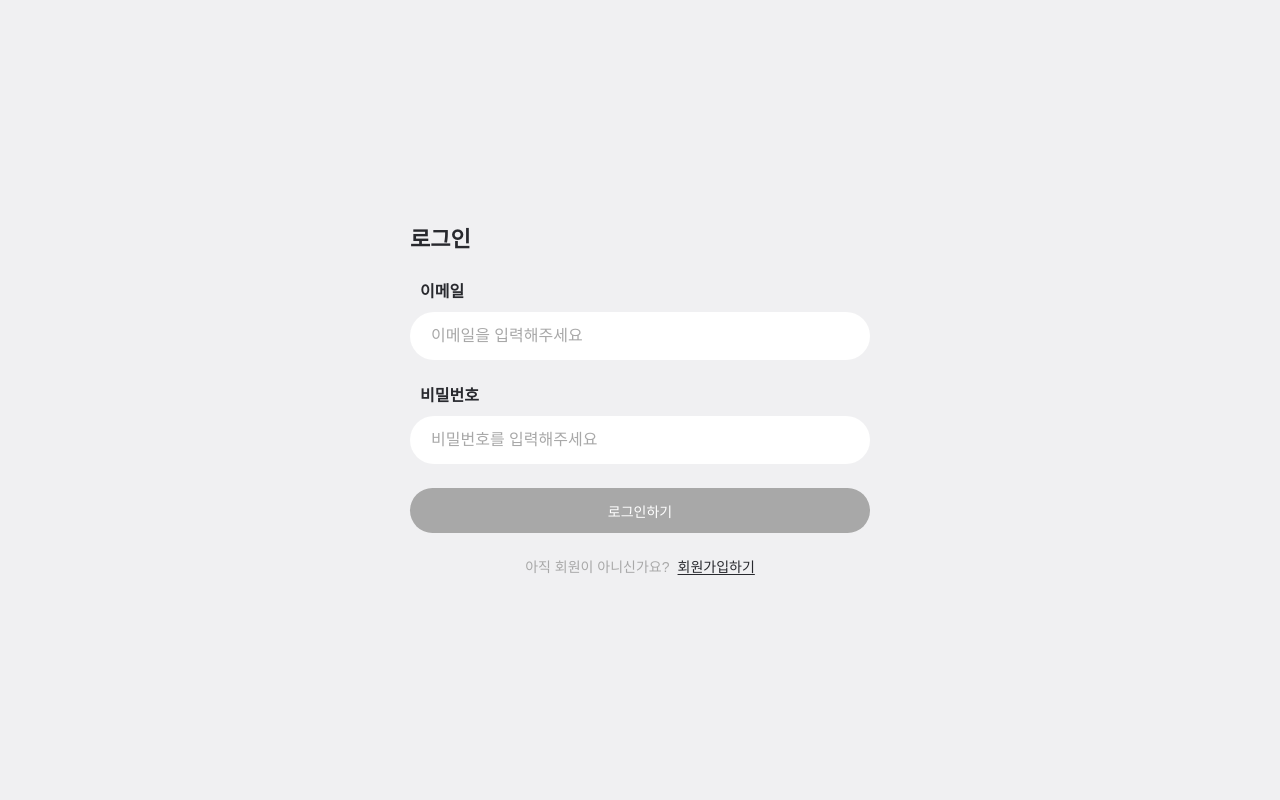
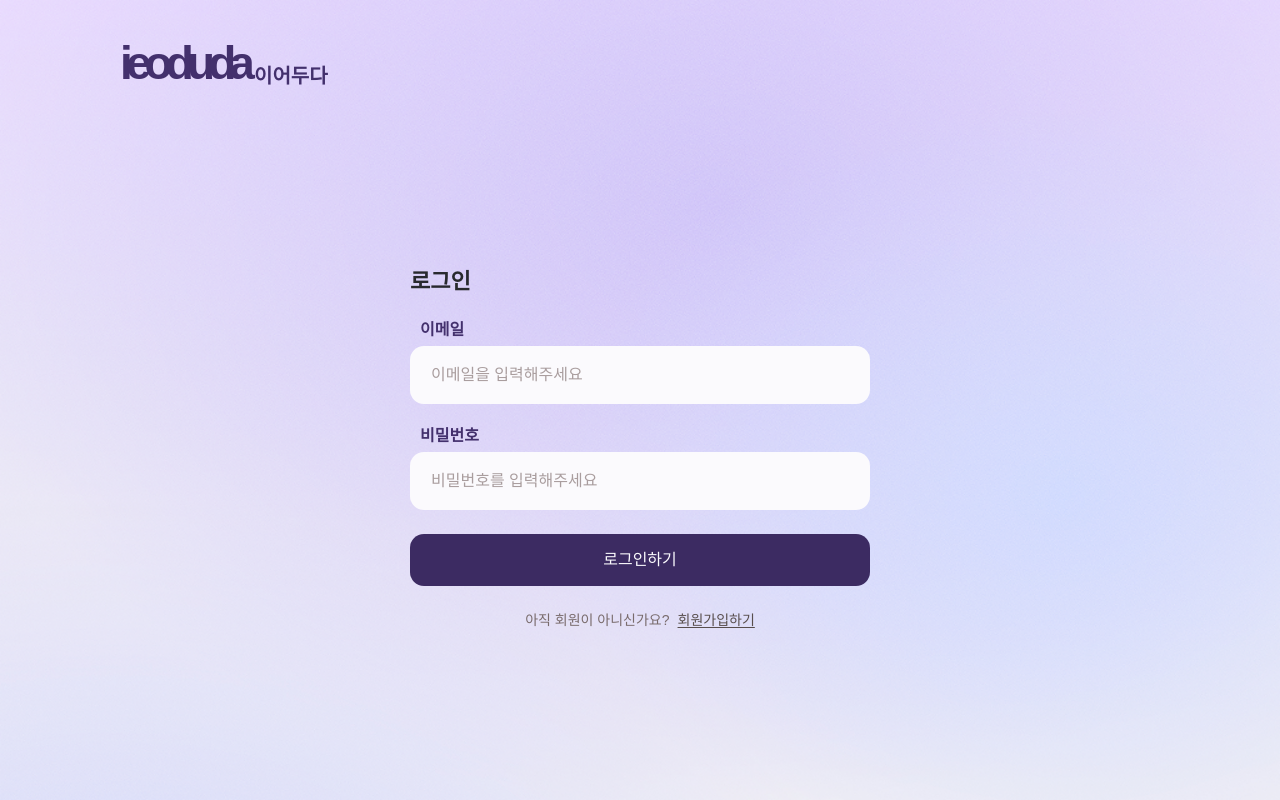
Before and after one commit to Dev-MAMOKEY/Ieoduda-Frontend, a Next.js app: page /login in a window 1280 px wide. Built offline with nearby package versions, Linux system fonts and the light colour scheme; no server answers; a web font is replaced by a local one.

Commit message:
[Feat/#9] feat : 로그인, 회원가입 헤더 적용 및 스타일 수정

```diff
--- a/app/(start)/login/page.tsx
+++ b/app/(start)/login/page.tsx
@@ -7,6 +7,7 @@ import { useRouter } from "next/navigation";
 import { useState, type FormEvent } from "react";
 import { Button } from "@/components/Button";
 import { FormField } from "@/components/FormField";
+import { LogoHeader } from "@/components/LogoHeader";
 import { getApiErrorMessage, login } from "@/lib/api/auth";
 import { getConsent, getMyPlan, getRoleChecks } from "@/lib/api/plan";
 import {
@@ -88,10 +89,11 @@ export default function LoginPage() {
 
   return (
     <main
-      className="mx-auto flex min-h-dvh w-full max-w-[390px] items-center bg-[#f0f0f2] px-6 py-[70px] text-[#28292e] md:max-w-none md:flex-col md:p-0"
+      className="mx-auto flex min-h-dvh w-full max-w-[390px] flex-col bg-[#f0f0f2] text-[#28292e] md:max-w-none"
       data-node-id="439:1136"
     >
-      <div className="hidden min-h-0 w-full flex-1 md:block" />
+      <LogoHeader href="/login" className="hidden md:flex" />
+      <div className="flex w-full flex-1 items-center justify-center px-6 py-[70px] md:px-[120px] md:pb-[80px] md:pt-[50px]">
         <form
           className="flex w-full flex-col gap-5 md:w-[460px] md:gap-6"
           noValidate
@@ -125,13 +127,13 @@ export default function LoginPage() {
         </Button>
 
         <p className="flex w-full items-center justify-center gap-2 text-sm whitespace-nowrap">
-          <span className="text-[#a8a8a8]">아직 회원이 아니신가요?</span>
-          <Link className="underline underline-offset-2" href="/signup">
+          <span className="text-[#796b6c]">아직 회원이 아니신가요?</span>
+          <Link className="text-[#584e4d] underline underline-offset-2" href="/signup">
             회원가입하기
           </Link>
         </p>
         </form>
-      <div className="hidden min-h-0 w-full flex-1 md:block" />
+      </div>
     </main>
   );
 }
--- a/app/(start)/signup/page.tsx
+++ b/app/(start)/signup/page.tsx
@@ -5,6 +5,7 @@ import { useRouter } from "next/navigation";
 import { useState, type FormEvent } from "react";
 import { Button } from "@/components/Button";
 import { FormField } from "@/components/FormField";
+import { LogoHeader } from "@/components/LogoHeader";
 import { getApiErrorMessage, signup } from "@/lib/api/auth";
 import {
   hasFieldErrors,
@@ -90,10 +91,11 @@ export default function SignupPage() {
 
   return (
     <main
-      className="mx-auto flex min-h-dvh w-full max-w-[390px] items-center bg-[#f0f0f2] px-6 py-[70px] text-[#28292e] md:max-w-none md:flex-col md:p-0"
+      className="mx-auto flex min-h-dvh w-full max-w-[390px] flex-col bg-[#f0f0f2] text-[#28292e] md:max-w-none"
       data-node-id="439:1226"
     >
-      <div className="hidden min-h-0 w-full flex-1 md:block" />
+      <LogoHeader href="/login" className="hidden md:flex" />
+      <div className="flex w-full flex-1 items-center justify-center px-6 py-[70px] md:px-[120px] md:pb-[80px] md:pt-[50px]">
         <form
           className="flex w-full flex-col gap-5 md:w-[460px] md:gap-6"
           noValidate
@@ -127,13 +129,13 @@ export default function SignupPage() {
         </Button>
 
         <p className="flex w-full items-center justify-center gap-2 text-sm whitespace-nowrap">
-          <span className="text-[#a8a8a8]">이미 계정이 있으신가요?</span>
-          <Link className="underline underline-offset-2" href="/login">
+          <span className="text-[#796b6c]">이미 계정이 있으신가요?</span>
+          <Link className="text-[#584e4d] underline underline-offset-2" href="/login">
             로그인하기
           </Link>
         </p>
         </form>
-      <div className="hidden min-h-0 w-full flex-1 md:block" />
+      </div>
     </main>
   );
 }
--- a/app/globals.css
+++ b/app/globals.css
@@ -19,9 +19,18 @@ body {
 }
 
 body {
-  background: var(--background);
+  background-color: var(--background);
+  background-image: url("/images/background.png");
+  background-position: center top;
+  background-repeat: no-repeat;
+  background-size: cover;
+  background-attachment: fixed;
   color: var(--foreground);
   font-family: "SUITE", "Pretendard", "Noto Sans KR", Arial, sans-serif;
+}
+
+body :where(main, div.min-h-dvh, main > section.min-h-dvh) {
+  background-color: transparent !important;
 }
 
 button,
--- /dev/null
+++ b/components/BrandLogo.tsx
@@ -0,0 +1,34 @@
+import Link from "next/link";
+
+type BrandLogoProps = {
+  href?: string;
+  className?: string;
+};
+
+function LogoText({ className = "" }: Pick<BrandLogoProps, "className">) {
+  return (
+    <span
+      className={`flex items-end gap-[6px] overflow-hidden whitespace-nowrap font-bold leading-none text-[#43306d] ${className}`}
+      aria-label="이어두다"
+    >
+      <span aria-hidden className="text-[46px] tracking-[-6.9px]">
+        ieoduda
+      </span>
+      <span aria-hidden className="text-[20px]">
+        이어두다
+      </span>
+    </span>
+  );
+}
+
+export function BrandLogo({ href, className = "" }: BrandLogoProps) {
+  if (href) {
+    return (
+      <Link href={href} className="w-fit" aria-label="이어두다 홈으로 이동">
+        <LogoText className={className} />
+      </Link>
+    );
+  }
+
+  return <LogoText className={className} />;
+}
--- a/components/Button.tsx
+++ b/components/Button.tsx
@@ -2,17 +2,17 @@ import Link from "next/link";
 import type { ComponentPropsWithoutRef, ReactNode } from "react";
 
 const baseClassName =
-  "flex h-[45px] w-full items-center justify-center rounded-[20px] bg-[#a8a8a8] px-5 text-[14px] font-normal leading-[normal] text-white transition-colors focus-visible:outline-2 focus-visible:outline-offset-2 focus-visible:outline-[#838383] md:rounded-[30px] md:text-[15px]";
+  "flex min-h-[48px] w-full items-center justify-center rounded-[14px] bg-[#3c2b62] px-5 py-[14px] text-[16px] font-medium leading-none text-[#fbfafd] transition-colors focus-visible:outline-2 focus-visible:outline-offset-2 focus-visible:outline-[#43306d]";
 
 type ButtonProps = { children: ReactNode; href?: string; className?: string } & Record<string, unknown>;
 
 export function Button({ children, href = undefined, className = "", ...props }: ButtonProps) {
-  const classes = `${baseClassName} ${href ? "hover:bg-[#929292]" : "enabled:hover:bg-[#929292] disabled:cursor-not-allowed disabled:opacity-60"} ${className}`;
+  const classes = `${baseClassName} ${href ? "hover:bg-[#332452]" : "enabled:hover:bg-[#332452] disabled:cursor-not-allowed disabled:opacity-60"} ${className}`;
 
   if (href) {
     return (
       <Link className={classes} href={href}>
-        <span className="flex items-center justify-center gap-2 text-[14px] font-normal leading-[normal]">
+        <span className="flex items-center justify-center gap-2">
           {children}
         </span>
       </Link>
@@ -21,7 +21,7 @@ export function Button({ children, href = undefined, className = "", ...props }:
 
   return (
     <button className={classes} {...(props as ComponentPropsWithoutRef<"button">)}>
-      <span className="flex items-center justify-center gap-2 text-[14px] font-normal leading-[normal]">
+      <span className="flex items-center justify-center gap-2">
         {children}
       </span>
     </button>
--- a/components/DesktopHeader.tsx
+++ b/components/DesktopHeader.tsx
@@ -1,5 +1,6 @@
 import Image from "next/image";
 import Link from "next/link";
+import { BrandLogo } from "@/components/BrandLogo";
 import { getCurrentUser } from "@/lib/api";
 import { LogoutButton } from "@/components/LogoutButton";
 
@@ -31,10 +32,8 @@ export function DesktopHeader({
 }: { authenticated?: boolean; showNavigation?: boolean; activeTab?: string }) {
   const user = getCurrentUser();
   return (
-    <header className="hidden h-[125px] w-full shrink-0 grid-cols-3 items-center px-[50px] md:grid">
-      <Link className="w-fit p-2 text-[22px] font-semibold" href="/plan">
-        이어두다
-      </Link>
+    <header className="hidden h-[125px] w-full shrink-0 grid-cols-3 items-center px-[50px] md:grid xl:px-[120px]">
+      <BrandLogo href="/plan" />
       <div className="flex justify-center">
         {showNavigation && (
           <nav
--- a/components/FormField.tsx
+++ b/components/FormField.tsx
@@ -17,16 +17,19 @@ export function FormField({
 
   return (
     <div className={`flex w-full flex-col gap-2 ${className}`}>
-      <label className="px-2.5 text-sm font-semibold md:text-base" htmlFor={id}>
+      <label
+        className="px-2.5 text-[16px] font-bold leading-none text-[#43306d]"
+        htmlFor={id}
+      >
         {label}
       </label>
       <input
         aria-describedby={error ? errorId : undefined}
         aria-invalid={Boolean(error)}
-        className={`h-[41px] w-full rounded-[20px] border bg-white px-5 text-sm outline-none transition-colors placeholder:text-[#a8a8a8] focus-visible:ring-2 md:h-[48px] md:rounded-[30px] md:text-base ${
+        className={`min-h-[48px] w-full rounded-[14px] border bg-[#fbfafd] px-5 py-4 text-[15px] font-medium leading-none text-[#584e4d] outline-none transition-colors placeholder:text-[#a99d9e] focus-visible:ring-2 ${
           error
             ? "border-red-500 focus-visible:ring-red-500/25"
-            : "border-transparent focus-visible:ring-[#a8a8a8]/50"
+            : "border-transparent focus-visible:ring-[#43306d]/25"
         }`}
         id={id}
         {...inputProps}
--- /dev/null
+++ b/components/LogoHeader.tsx
@@ -0,0 +1,16 @@
+import { BrandLogo } from "@/components/BrandLogo";
+
+type LogoHeaderProps = {
+  href?: string;
+  className?: string;
+};
+
+export function LogoHeader({ href = "/", className = "" }: LogoHeaderProps) {
+  return (
+    <header
+      className={`flex h-[125px] w-full shrink-0 items-center px-[50px] xl:px-[120px] ${className}`}
+    >
+      <BrandLogo href={href} />
+    </header>
+  );
+}
```
Also changed, not shown: public/images/background.png (added). Lines whose indentation alone changed are shown as unchanged.
